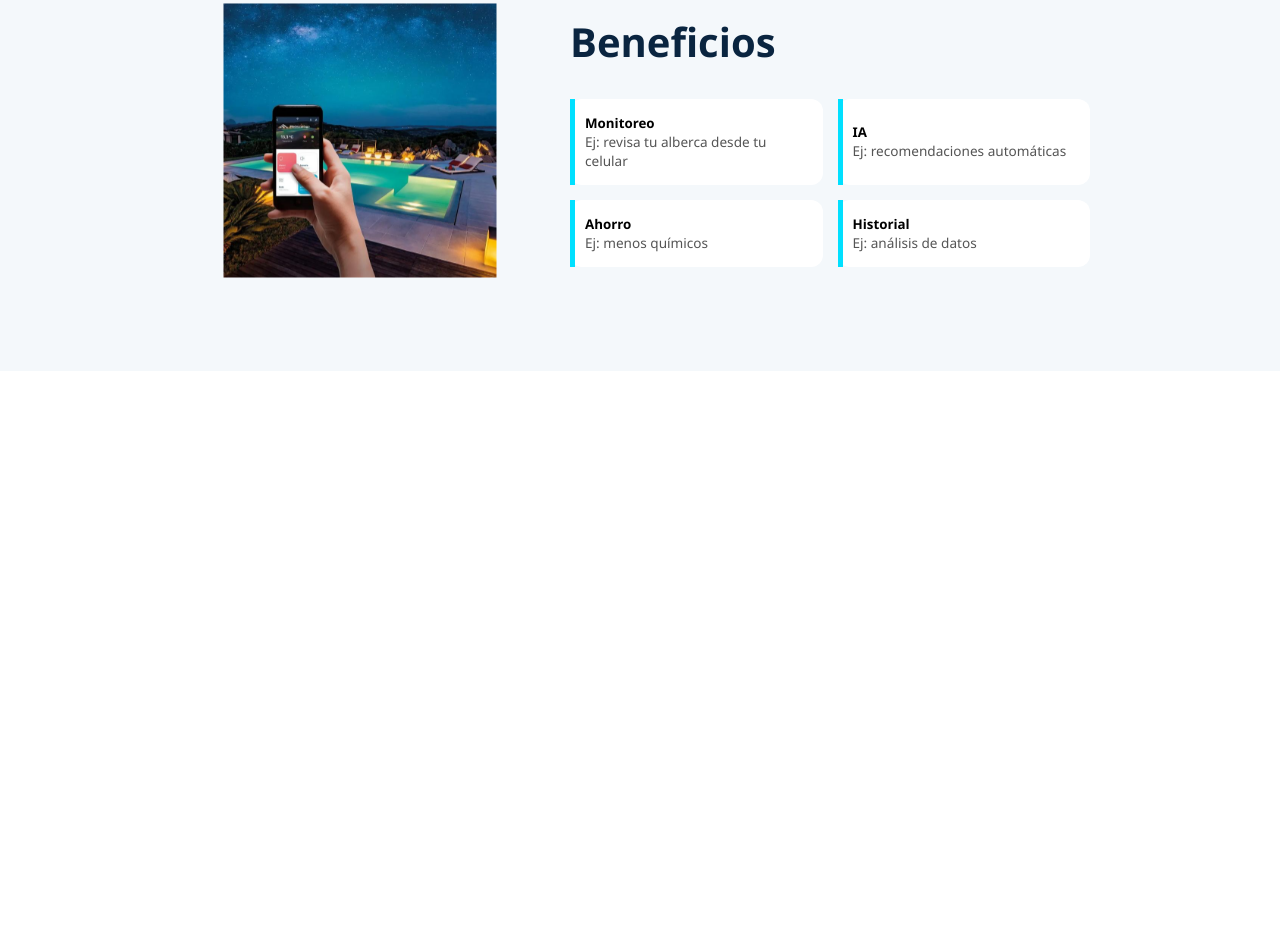
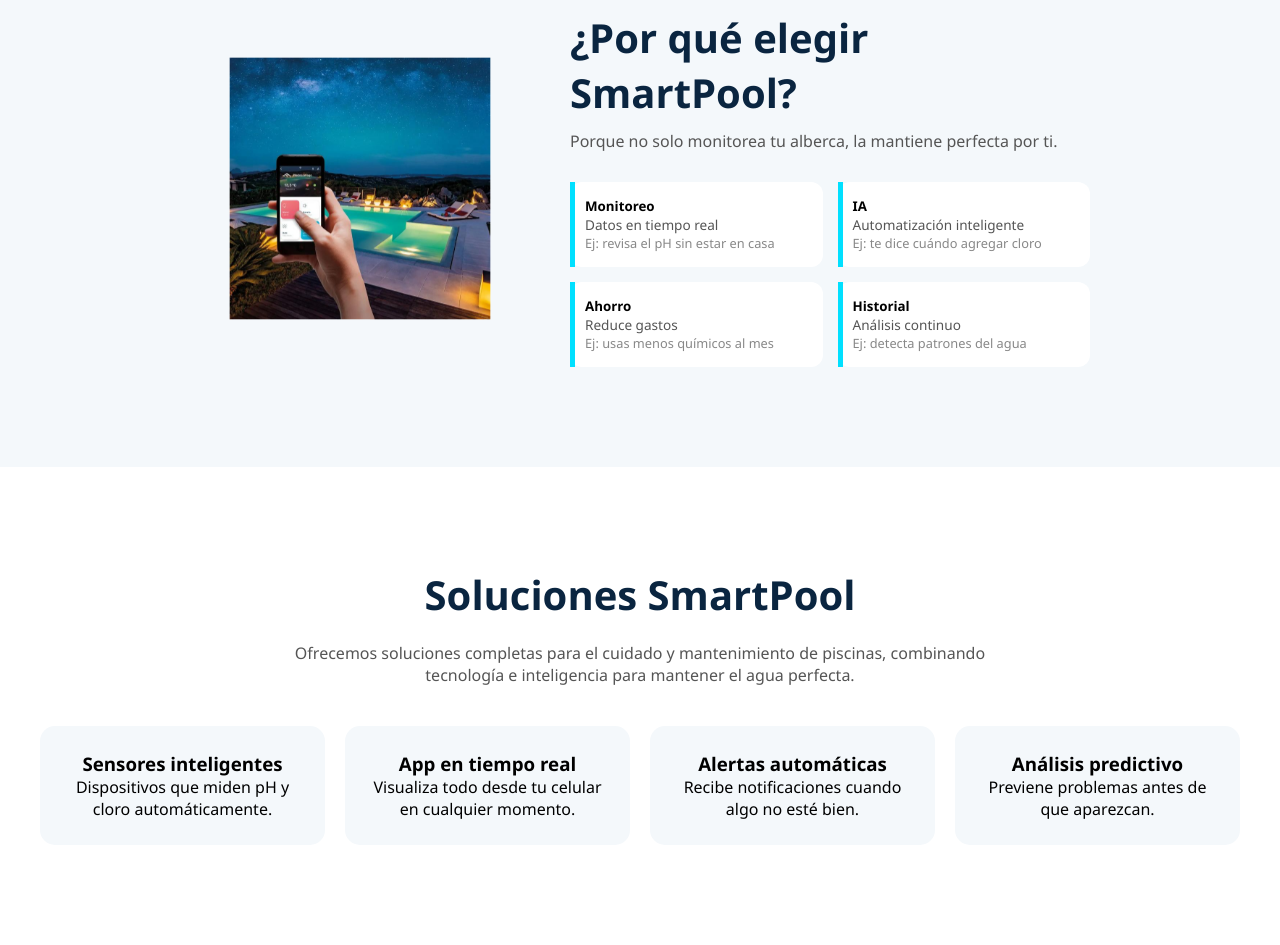
Before and after one commit to Gabriellsql/smartpool, a plain HTML site: page index.html in a window 1280 px wide. Shown: the part 890-1835 px from the top of the page. Before the commit the page ends 1261 px from the top, so only its background shows below. Drawn offline with Linux system fonts and the light colour scheme.

Commit message:
Update index.html

```diff
--- a/index.html
+++ b/index.html
@@ -79,7 +79,7 @@ body{
     animation-delay:4s;
 }
 
-/* BENEFICIOS */
+/* WHY / BENEFICIOS */
 .features{
     display:flex;
     align-items:center;
@@ -102,8 +102,13 @@ body{
 
 .features-title{
     font-size:2.5rem;
+    margin-bottom:10px;
+    color:#0a2540;
+}
+
+.features-sub{
     margin-bottom:30px;
-    color:#0a2540;
+    color:#555;
 }
 
 .features-grid{
@@ -142,13 +147,19 @@ body{
     color:#555;
 }
 
+.feature-example{
+    font-size:0.8rem;
+    color:#888;
+}
+
 .feature-btn:hover{
     transform:scale(1.05);
     background:#0a2540;
     color:white;
 }
 
-.feature-btn:hover .feature-desc{
+.feature-btn:hover .feature-desc,
+.feature-btn:hover .feature-example{
     color:#ccc;
 }
 
@@ -170,10 +181,8 @@ body{
     padding:30px;
     border-radius:20px;
     max-width:420px;
-    text-align:left;
 }
 
-/* STATS */
 .stats{
     display:flex;
     justify-content:space-between;
@@ -184,7 +193,62 @@ body{
     background:#f4f8fb;
     padding:10px;
     border-radius:10px;
-    font-size:0.85rem;
+}
+
+/* SOLUCIONES */
+.solutions{
+    padding:100px 40px;
+    text-align:center;
+    background:white;
+}
+
+.solutions-title{
+    font-size:2.5rem;
+    color:#0a2540;
+    opacity:0;
+    transform:translateY(30px);
+    transition:0.8s;
+}
+
+.solutions-sub{
+    max-width:700px;
+    margin:20px auto 40px;
+    color:#555;
+    opacity:0;
+    transform:translateY(30px);
+    transition:0.8s;
+}
+
+.solutions-grid{
+    display:grid;
+    grid-template-columns:repeat(auto-fit,minmax(220px,1fr));
+    gap:20px;
+}
+
+.solution-card{
+    background:#f4f8fb;
+    padding:25px;
+    border-radius:15px;
+    transition:0.3s;
+    opacity:0;
+    transform:translateY(40px);
+}
+
+.solution-card:hover{
+    transform:scale(1.05);
+    background:#0a2540;
+    color:white;
+}
+
+.solutions.show .solutions-title,
+.solutions.show .solutions-sub{
+    opacity:1;
+    transform:translateY(0);
+}
+
+.solutions.show .solution-card{
+    opacity:1;
+    transform:translateY(0);
 }
 
 /* ANIMACIONES */
@@ -205,6 +269,7 @@ body{
 
 <body>
 
+<!-- HERO -->
 <section class="hero">
 <h1 class="text" id="texto"></h1>
 
@@ -221,37 +286,80 @@ SmartPool lo soluciona automáticamente
 </div>
 </section>
 
+<!-- BENEFICIOS -->
 <section class="features">
 
 <img src="fondo.jpg" class="features-img">
 
 <div class="features-content">
-<h2 class="features-title">Beneficios</h2>
+
+<h2 class="features-title">¿Por qué elegir SmartPool?</h2>
+<p class="features-sub">Porque no solo monitorea tu alberca, la mantiene perfecta por ti.</p>
 
 <div class="features-grid">
 
 <button class="feature-btn" onclick="abrirModal('monitoreo')">
 <div class="feature-title">Monitoreo</div>
-<div class="feature-desc">Ej: revisa tu alberca desde tu celular</div>
+<div class="feature-desc">Datos en tiempo real</div>
+<div class="feature-example">Ej: revisa el pH sin estar en casa</div>
 </button>
 
 <button class="feature-btn" onclick="abrirModal('ia')">
 <div class="feature-title">IA</div>
-<div class="feature-desc">Ej: recomendaciones automáticas</div>
+<div class="feature-desc">Automatización inteligente</div>
+<div class="feature-example">Ej: te dice cuándo agregar cloro</div>
 </button>
 
 <button class="feature-btn" onclick="abrirModal('ahorro')">
 <div class="feature-title">Ahorro</div>
-<div class="feature-desc">Ej: menos químicos</div>
+<div class="feature-desc">Reduce gastos</div>
+<div class="feature-example">Ej: usas menos químicos al mes</div>
 </button>
 
 <button class="feature-btn" onclick="abrirModal('historial')">
 <div class="feature-title">Historial</div>
-<div class="feature-desc">Ej: análisis de datos</div>
+<div class="feature-desc">Análisis continuo</div>
+<div class="feature-example">Ej: detecta patrones del agua</div>
 </button>
 
 </div>
 </div>
+</section>
+
+<!-- SOLUCIONES -->
+<section class="solutions" id="solutions">
+
+<h2 class="solutions-title">Soluciones SmartPool</h2>
+
+<p class="solutions-sub">
+Ofrecemos soluciones completas para el cuidado y mantenimiento de piscinas,
+combinando tecnología e inteligencia para mantener el agua perfecta.
+</p>
+
+<div class="solutions-grid">
+
+<div class="solution-card">
+<h3>Sensores inteligentes</h3>
+<p>Dispositivos que miden pH y cloro automáticamente.</p>
+</div>
+
+<div class="solution-card">
+<h3>App en tiempo real</h3>
+<p>Visualiza todo desde tu celular en cualquier momento.</p>
+</div>
+
+<div class="solution-card">
+<h3>Alertas automáticas</h3>
+<p>Recibe notificaciones cuando algo no esté bien.</p>
+</div>
+
+<div class="solution-card">
+<h3>Análisis predictivo</h3>
+<p>Previene problemas antes de que aparezcan.</p>
+</div>
+
+</div>
+
 </section>
 
 <!-- MODAL -->
@@ -259,16 +367,14 @@ SmartPool lo soluciona automáticamente
 <div class="modal-content">
 <h2 id="titulo"></h2>
 <p id="contenido"></p>
-
 <div class="stats" id="stats"></div>
-
 <br>
 <button onclick="cerrarModal()">Cerrar</button>
 </div>
 </div>
 
 <script>
-// TEXTO
+// TEXTO ANIMADO
 const mensaje="Tu alberca, siempre perfecta";
 const contenedor=document.getElementById("texto");
 
@@ -279,7 +385,7 @@ mensaje.split("").forEach((l,i)=>{
  contenedor.appendChild(span);
 });
 
-// MODAL DATA
+// MODAL
 function abrirModal(tipo){
  let titulo=document.getElementById("titulo");
  let contenido=document.getElementById("contenido");
@@ -331,6 +437,14 @@ function abrirModal(tipo){
 function cerrarModal(){
  document.getElementById("modal").style.display="none";
 }
+
+// ANIMACIÓN SOLUCIONES
+window.addEventListener("scroll",()=>{
+ const sec=document.getElementById("solutions");
+ if(sec.getBoundingClientRect().top < window.innerHeight - 100){
+  sec.classList.add("show");
+ }
+});
 </script>
 
 </body>
```
